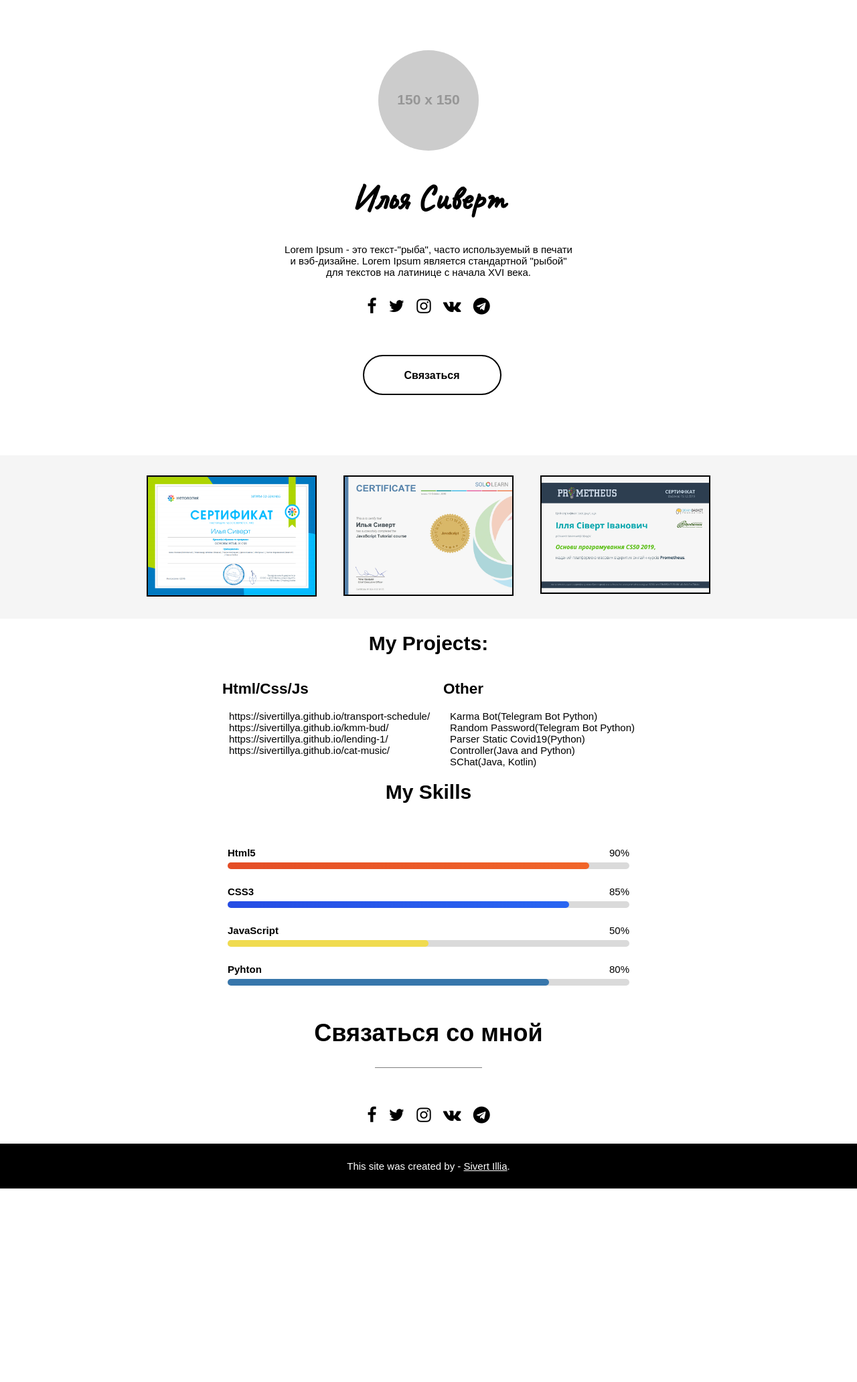
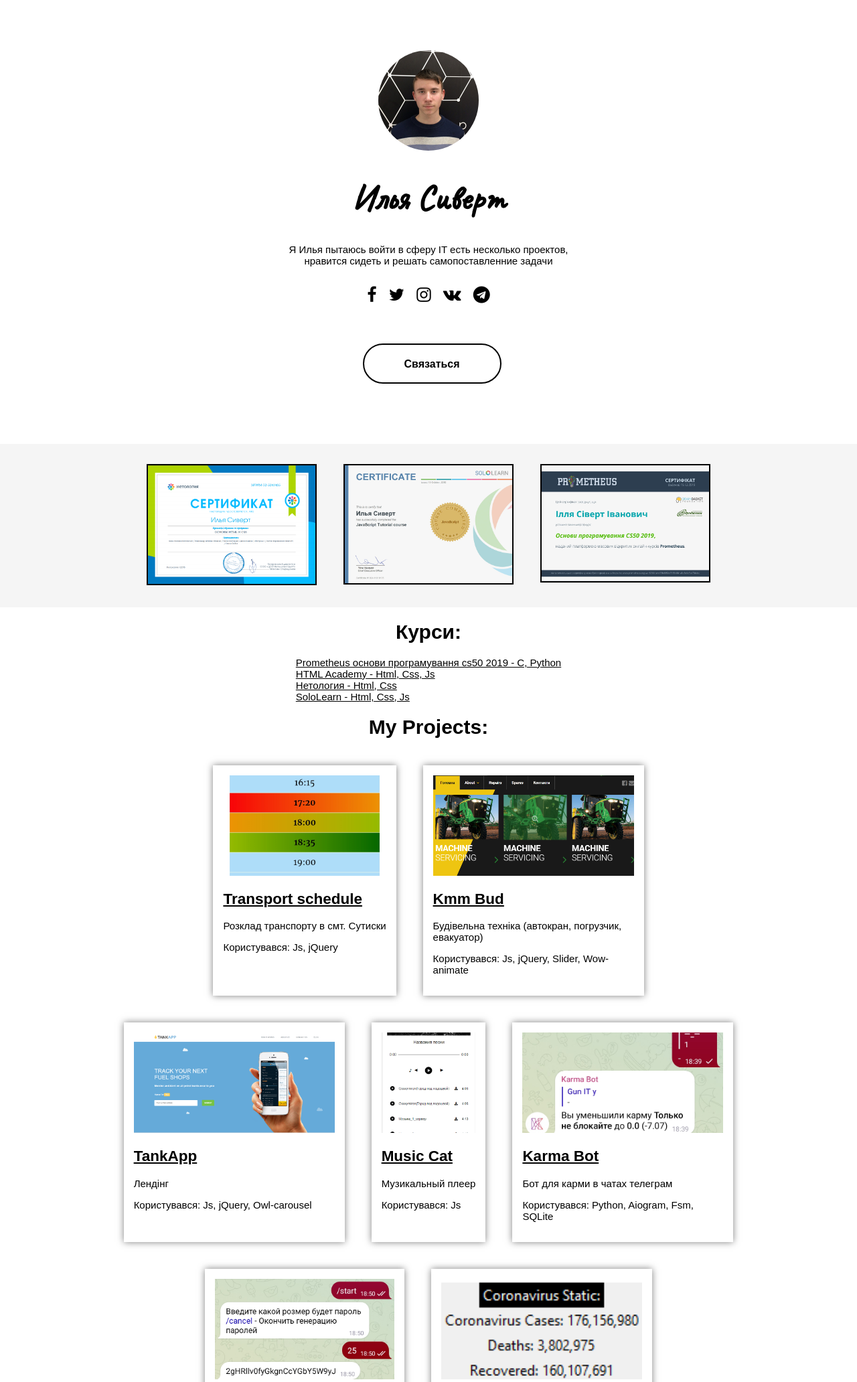
Before and after one commit to sivertillia/home, a PHP site: page / in a window 1280 px wide. Shown: the top 2064 px of the page at 67% size. Before the commit the page ends 1775 px from the top, so only its background shows below. Run offline with PHP 8.4, Linux system fonts and the light colour scheme; grey boxes labelled with a size stand in for pictures from a placeholder-image service; some libraries are stand-ins or nearby versions.

Commit message:
del skill, add project, add curs

```diff
--- a/index.html
+++ b/index.html
@@ -25,13 +25,14 @@
     <header>
         <div class="container">
             <div class="img_box">
-                <img src="https://dummyimage.com/150x150/ccc/000.jpg" alt="">
+                <!-- <img src="https://dummyimage.com/150x150/ccc/000.jpg" alt=""> -->
+                <img src="img/my_photo_2.jpg" alt="">
             </div>
             <div class="name_box">
                 <h1>Илья Сиверт</h1>
             </div>
             <div class="bio_box">
-                <p>Lorem Ipsum - это текст-"рыба", часто используемый в печати и вэб-дизайне. Lorem Ipsum является стандартной "рыбой" для текстов на латинице с начала XVI века.</p>
+                <p>Я Илья пытаюсь войти в сферу IT есть несколько проектов, нравится сидеть и решать самопоставленние задачи</p>
                 <!-- <p>Я джуниор программист, верстаю сайты, изучаю Gamedev. Учусь.</p> -->
             </div>
             <div class="social_box">
@@ -63,73 +64,103 @@
         </div>
         <div class="container">
             <div class="main_title">
-                <h1>My Projects: </h1>
+                <h1>Курси: </h1>
             </div>
-            <div class="flex_container">
-                <div class="hcj">
-                    <h2>Html/Css/Js</h2>
-                    <a href="https://sivertillya.github.io/transport-schedule/" target="_blank">https://sivertillya.github.io/transport-schedule/</a>
-                    <a href="https://sivertillya.github.io/kmm-bud/" target="_blank">https://sivertillya.github.io/kmm-bud/</a>
-                    <a href="https://sivertillya.github.io/lending-1/" target="_blank">https://sivertillya.github.io/lending-1/</a>
-                    <a href="https://sivertillya.github.io/cat-music/" target="_blank">https://sivertillya.github.io/cat-music/</a>
-                </div>
-                <div class="hcj">
-                    <h2>Other</h2>
-                    <a href="https://github.com/sivertillya/karma-bot" target="_blank">Karma Bot(Telegram Bot Python)</a>
-                    <a href="https://github.com/sivertillya/gpassword-bot" target="_blank">Random Password(Telegram Bot Python)</a>
-                    <a href="https://github.com/sivertillya/parser-covid19" target="_blank">Parser Static Covid19(Python)</a>
-                    <a href="https://github.com/sivertillya/controller-game" target="_blank">Controller(Java and Python)</a>
-                    <a href="https://github.com/sivertillya/schat" target="_blank">SChat(Java, Kotlin)</a>
+            <div class="flex_container kursi">
+                <div>
+                    <a href="https://courses.prometheus.org.ua/courses/course-v1:Prometheus+CS50+2019_T1/about">Prometheus основи програмування cs50 2019 - C, Python</a><br>
+                    <a href="https://htmlacademy.ru/">HTML Academy - Html, Css, Js</a><br>
+                    <a href="https://netology.ru/">Нетология - Html, Css</a><br>
+                    <a href="https://www.sololearn.com/home">SoloLearn - Html, Css, Js</a>
                 </div>
             </div>
         </div>
-        <div class="container ms_box">
+        <div class="container">
             <div class="main_title">
-                <h1>My Skills</h1>
+                <h1>My Projects: </h1>
             </div>
-            <div class="flex_container">
-                <div class="ms_left_block ms_flex_item">
-                    <div>
-                        <div class="ms_text">
-                            <h4>Html5</h4>
-                            <p>90%</p>
-                        </div>
-                        <div class="ms_line">
-                            <div class="ms_line_skill bg_html" style="width: 90%;"></div>
-                        </div>
-                    </div>
-                    <div>
-                        <div class="ms_text">
-                            <h4>CSS3</h4>
-                            <p>85%</p>
-                        </div>
-                        <div class="ms_line">
-                            <div class="ms_line_skill bg_css" style="width: 85%;"></div>
-                        </div>
-                    </div>
-                    <div>
-                        <div class="ms_text">
-                            <h4>JavaScript</h4>
-                            <p>50%</p>
-                        </div>
-                        <div class="ms_line">
-                            <div class="ms_line_skill bg_js" style="width: 50%;"></div>
-                        </div>
-                    </div>
-                    <div>
-                        <div class="ms_text">
-                            <h4>Pyhton</h4>
-                            <p>80%</p>
-                        </div>
-                        <div class="ms_line">
-                            <div class="ms_line_skill bg_py" style="width: 80%;"></div>
-                        </div>
-                    </div>
+            <div class="flex_container wrapper_my_project">
+                <div class="project">
+                    <a class="project_img" href="img/project/transport-schedule.jpg" data-fancybox data-caption="Caption #1">
+                        <img src="img/project/transport-schedule.jpg" alt="">
+                    </a>
+                    <a href="https://sivertillya.github.io/transport-schedule/" target="_blank"><h2>Transport schedule</h2></a>
+                    <p>Розклад транспорту в смт. Сутиски</p>
+                    <p>Користувався: Js, jQuery</p>
+                </div>
 
+                <div class="project">
+                    <a class="project_img" href="img/project/kmm-bud.png" data-fancybox data-caption="Caption #1">
+                        <img src="img/project/kmm-bud.png" alt="">
+                    </a>
+                    <a href="https://sivertillya.github.io/kmm-bud/" target="_blank"><h2>Kmm Bud</h2></a>
+                    <p>Будівельна техніка (автокран, погрузчик, евакуатор)</p>
+                    <p>Користувався: Js, jQuery, Slider, Wow-animate</p>
                 </div>
-                <!-- <div class="ms_right_block ms_flex_item">
 
-                </div> -->
+                <div class="project">
+                    <a class="project_img" href="img/project/tankapp.png" data-fancybox data-caption="Caption #1">
+                        <img src="img/project/tankapp.png" alt="">
+                    </a>
+                    <a href="https://sivertillya.github.io/lending-1" target="_blank"><h2>TankApp</h2></a>
+                    <p>Лендінг</p>
+                    <p>Користувався: Js, jQuery, Owl-carousel</p>
+                </div>
+
+                <div class="project">
+                    <a class="project_img" href="img/project/music-cat.png" data-fancybox data-caption="Caption #1">
+                        <img src="img/project/music-cat.png" alt="">
+                    </a>
+                    <a href="https://sivertillya.github.io/cat-music/" target="_blank"><h2>Music Cat</h2></a>
+                    <p>Музикальный плеер</p>
+                    <p>Користувався: Js</p>
+                </div>
+
+                <div class="project">
+                    <a class="project_img" href="img/project/karma-bot.jpg" data-fancybox data-caption="Caption #1">
+                        <img src="img/project/karma-bot.jpg" alt="">
+                    </a>
+                    <a href="https://github.com/sivertillya/karma-bot" target="_blank"><h2>Karma Bot</h2></a>
+                    <p>Бот для карми в чатах телеграм</p>
+                    <p>Користувався: Python, Aiogram, Fsm, SQLite</p>
+                </div>
+
+                <div class="project">
+                    <a class="project_img" href="img/project/password-bot.jpg" data-fancybox data-caption="Caption #1">
+                        <img src="img/project/password-bot.jpg" alt="">
+                    </a>
+                    <a href="https://github.com/sivertillya/gpassword-bot" target="_blank"><h2>Random Password Bot</h2></a>
+                    <p>Бот для рандомного пароля телеграм</p>
+                    <p>Користувався: Python, Aiogram, SQLite</p>
+                </div>
+
+                <div class="project">
+                    <a class="project_img" href="img/project/parser.png" data-fancybox data-caption="Caption #1">
+                        <img src="img/project/parser.png" alt="">
+                    </a>
+                    <a href="https://github.com/sivertillya/parser-covid19" target="_blank"><h2>Parser Covid</h2></a>
+                    <p>Парсер информации covid</p>
+                    <p>Користувався: Python, Requests, BeautifulSoup, Tkinter</p>
+                </div>
+
+                <div class="project">
+                    <a class="project_img" href="img/project/controller.jpg" data-fancybox data-caption="Caption #1">
+                        <img src="img/project/controller.jpg" style="object-position: 75% 0%;" alt="">
+                    </a>
+                    <a href="https://github.com/sivertillya/controller-game" target="_blank"><h2>Controller</h2></a>
+                    <p>Контролер для игр</p>
+                    <p>Користувався: Python, Java, WebSocket</p>
+                </div>
+
+                <div class="project">
+                    <a class="project_img" href="img/project/chat3.jpg" data-fancybox data-caption="Caption #1">
+                        <img src="img/project/chat3.jpg" style="object-position: 0% 0%;" alt="">
+                    </a>
+                    <a href="https://github.com/sivertillya/schat" target="_blank"><h2>SChat 3.0</h2></a>
+                    <p>Messager</p>
+                    <p>Користувався: Kotlin, Java, Firebase</p>
+                </div>
+
             </div>
         </div>
     </main>
--- a/style/style.css
+++ b/style/style.css
@@ -9,6 +9,10 @@ a {
     text-decoration: none;
 }
 
+.img_box img {
+    width: 150px;
+    height: 150px;
+}
 
 .container {
     /* max-width: 1200px; */
@@ -178,38 +182,49 @@ header {
     width: 250px;
     border: 2px solid black;
 }
+/* My Project */
 
-/* ----------Skills---------- */
-.ms_box {
-    width: 50%;
-    margin: 0 auto!important;
+.wrapper_my_project {
+    width: 80%;
+    margin: 0 auto;
 }
-.ms_flex_item {
-    flex: 1 1 auto;
-    margin: 20px;
+.project h2 {
+    color: #000000;
+    text-decoration: underline;
+
+}
+.project {
+    max-width: 300px;
+    box-shadow: 0 0 10px rgb(0 0 0 / 50%);
+    margin: 20px 20px;
+    padding: 15px;
+}
+.project img {
+    width: 100%;
+    height: 150px;
+    object-fit: cover;
+    object-position: 0% 90%;
+}
+.project_img {
+    width: 100%;
+    height: 150px;
+    overflow: hidden;
 }
 
-.ms_text {
-    display: flex;
-    justify-content: space-between;
-    margin: 25px 0 6px 0;
-}
-.ms_text > * {
-    margin: 0 0 0 0;
+.kursi a {
+    color: #000000;
+    padding-left: 10px;
+    padding-right: 10px;
+    text-decoration: underline;
 }
 
-.ms_line {
-    width: 100%;
-    height: 10px;
-    border-radius: 15px;
-    background: #dadada;
+.kursi a:hover {
+    border-radius: 10px;
+    color: #ffffff;
+    background: #000000;
+    transition: .5s;
+
 }
-.ms_line_skill {
-    height: 100%;
-    border-radius: 15px;
-    background: red;
-}
-
 
 /* ----------Footer---------- */
 
```
Also changed, not shown: img/my_photo_2.jpg (added), img/project/chat3.jpg (added), img/project/controller.jpg (added), img/project/karma-bot.jpg (added), img/project/kmm-bud.png (added), img/project/music-cat.png (added), img/project/parser.png (added), img/project/password-bot.jpg (added), img/project/tankapp.png (added), img/project/transport-schedule.jpg (added).
